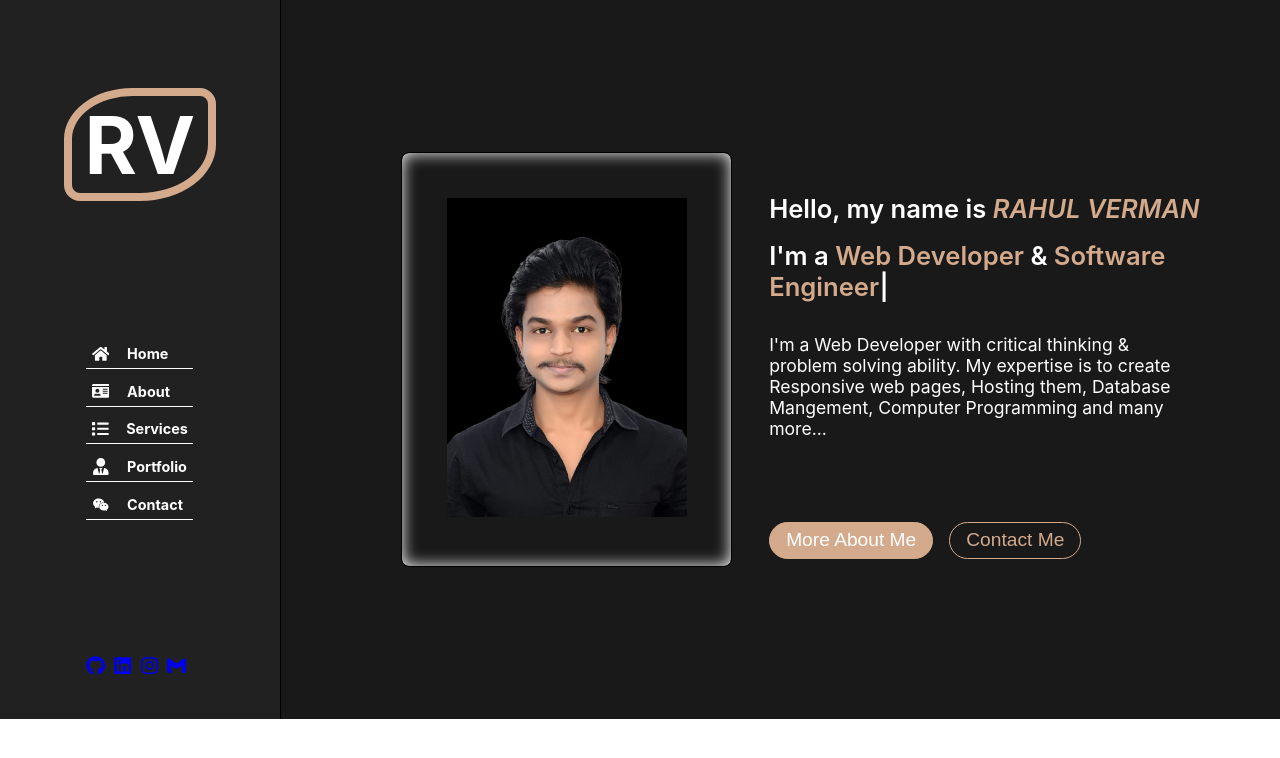
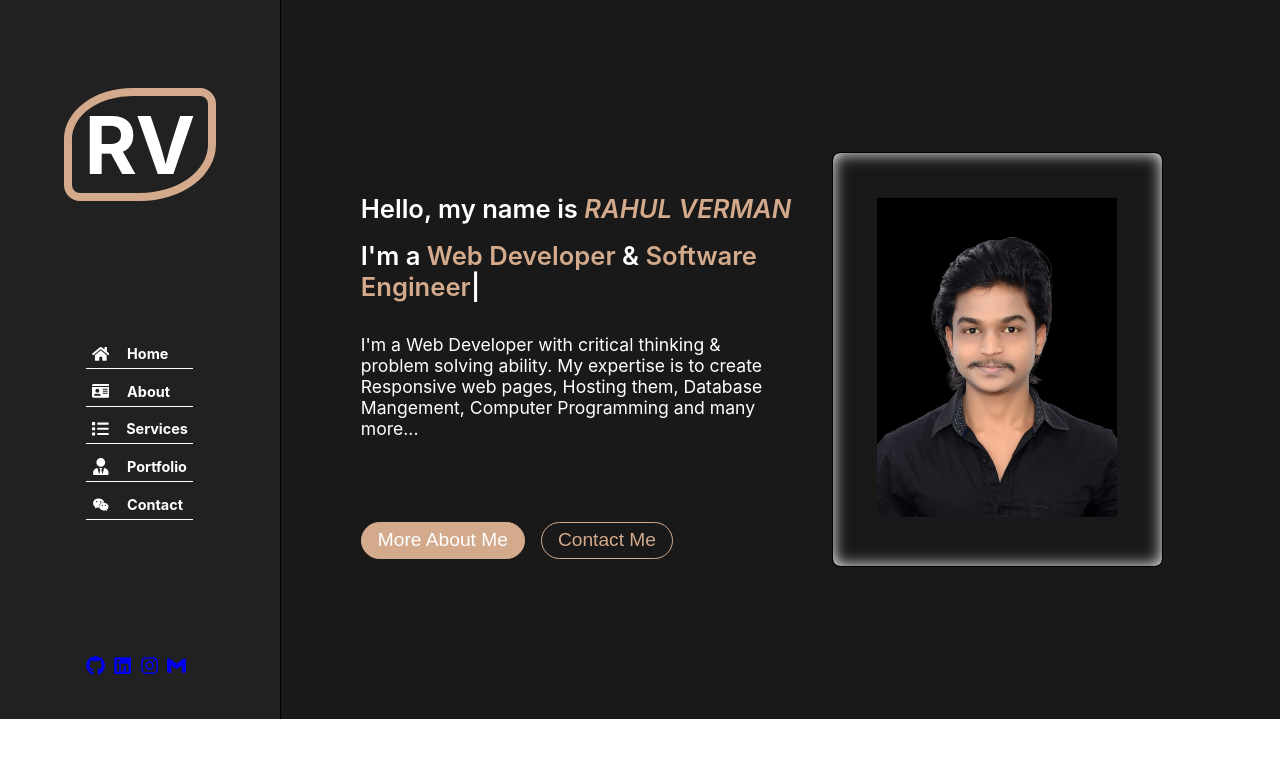
Before and after one commit to rahulverman121/rahul-verman-Portfolio, a React (Create React App) app: page / in a window 1280 px wide. Shown: the top 758 px of the page. Built offline with nearby package versions, Linux system fonts and the light colour scheme.

Commit message:
Update Home.css

```diff
--- a/src/components/Home.css
+++ b/src/components/Home.css
@@ -4,6 +4,7 @@
     width : 75%;
     padding :  7rem 5rem ;
     display: flex;
+    flex-direction: row-reverse;
     align-items: center;
     font-size: 1.1rem ;
 }
```
